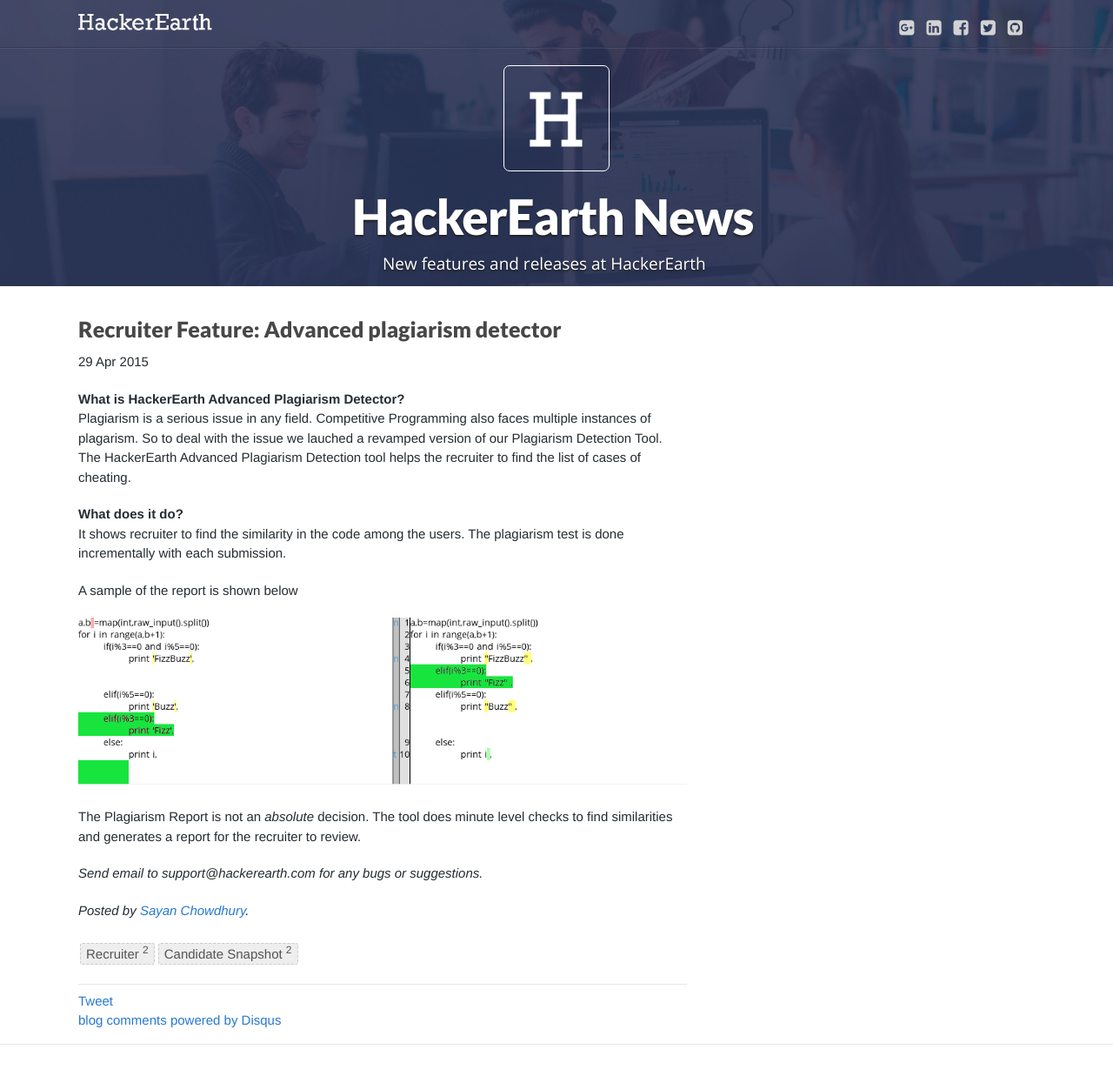
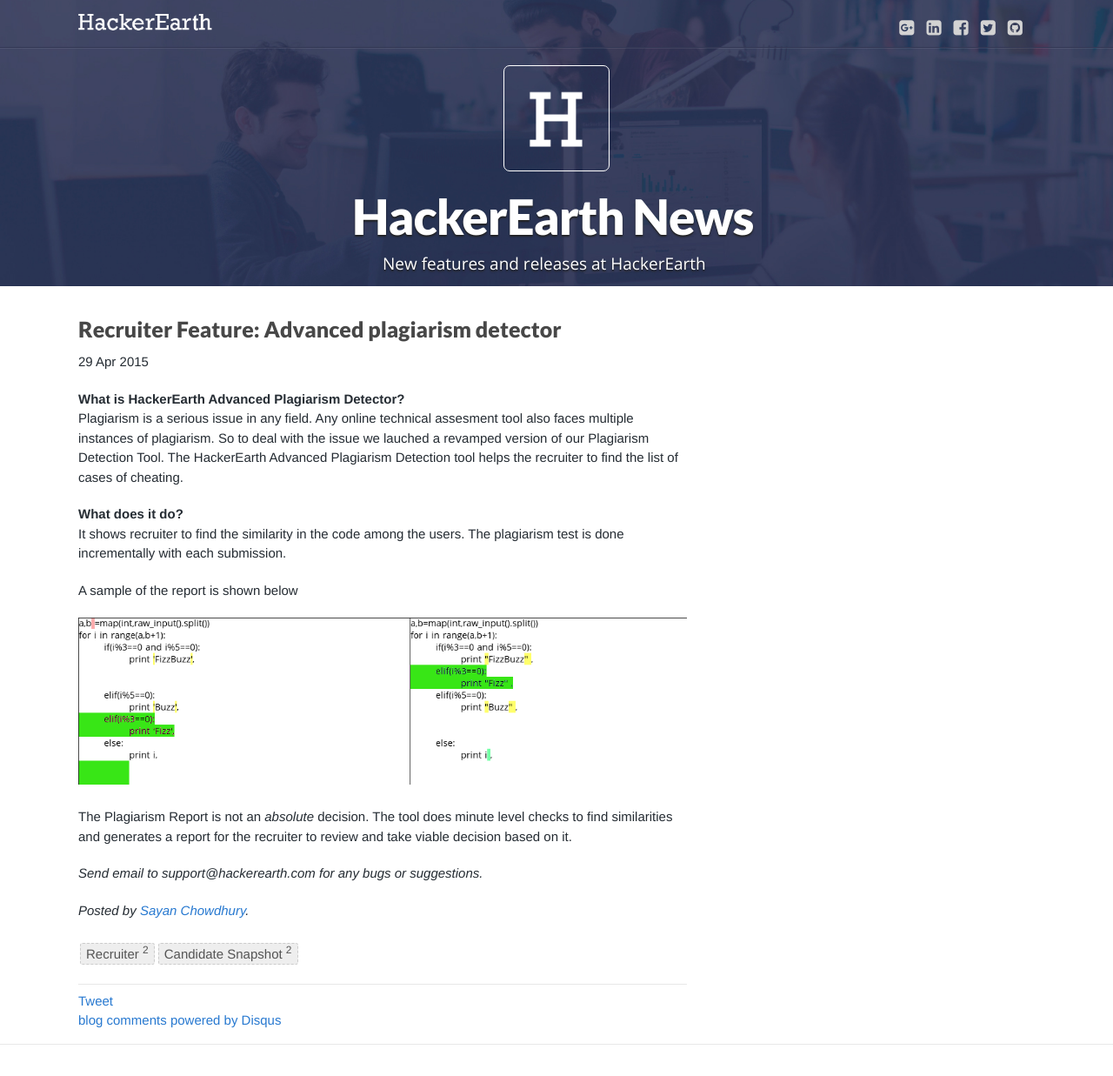
Before and after one commit to HackerEarth/news.hackerearth.com, a Jekyll site: the page built from _posts/2015-04-29-advanced-plagiarism-detector.md, in a window 1280 px wide, cut to the strip 0-1237 px from the top of the page. Shown: the whole strip at 87% size. Built offline with Jekyll 4.4.1, drawn with Linux system fonts in a browser that asks for light colours; nearby versions of some CDN libraries; Markdown is read by kramdown in place of the engine named in the settings; comment, search, counter and statistics services are not loaded.

Commit message:
make modifications in the image file and the post

```diff
--- a/_posts/2015-04-29-advanced-plagiarism-detector.md
+++ b/_posts/2015-04-29-advanced-plagiarism-detector.md
@@ -8,8 +8,8 @@
 {% include JB/setup %}
 
 **What is HackerEarth Advanced Plagiarism Detector?**
-Plagiarism is a serious issue in any field. Competitive Programming also faces
-multiple instances of plagarism. So to deal with the issue we lauched a
+Plagiarism is a serious issue in any field. Any online technical assesment tool
+also faces multiple instances of plagiarism. So to deal with the issue we lauched a
 revamped version of our Plagiarism Detection Tool. The HackerEarth Advanced
 Plagiarism Detection tool helps the recruiter to find the list of cases of
 cheating.
@@ -23,7 +23,8 @@
 <img src="/images/plagiarism.png">
 
 The Plagiarism Report is not an *absolute* decision. The tool does minute level
-checks to find similarities and generates a report for the recruiter to review.
+checks to find similarities and generates a report for the recruiter to review
+and take viable decision based on it.
 
 *Send email to support@hackerearth.com for any bugs or suggestions.*
 
```
Also changed, not shown: images/plagiarism.png.
